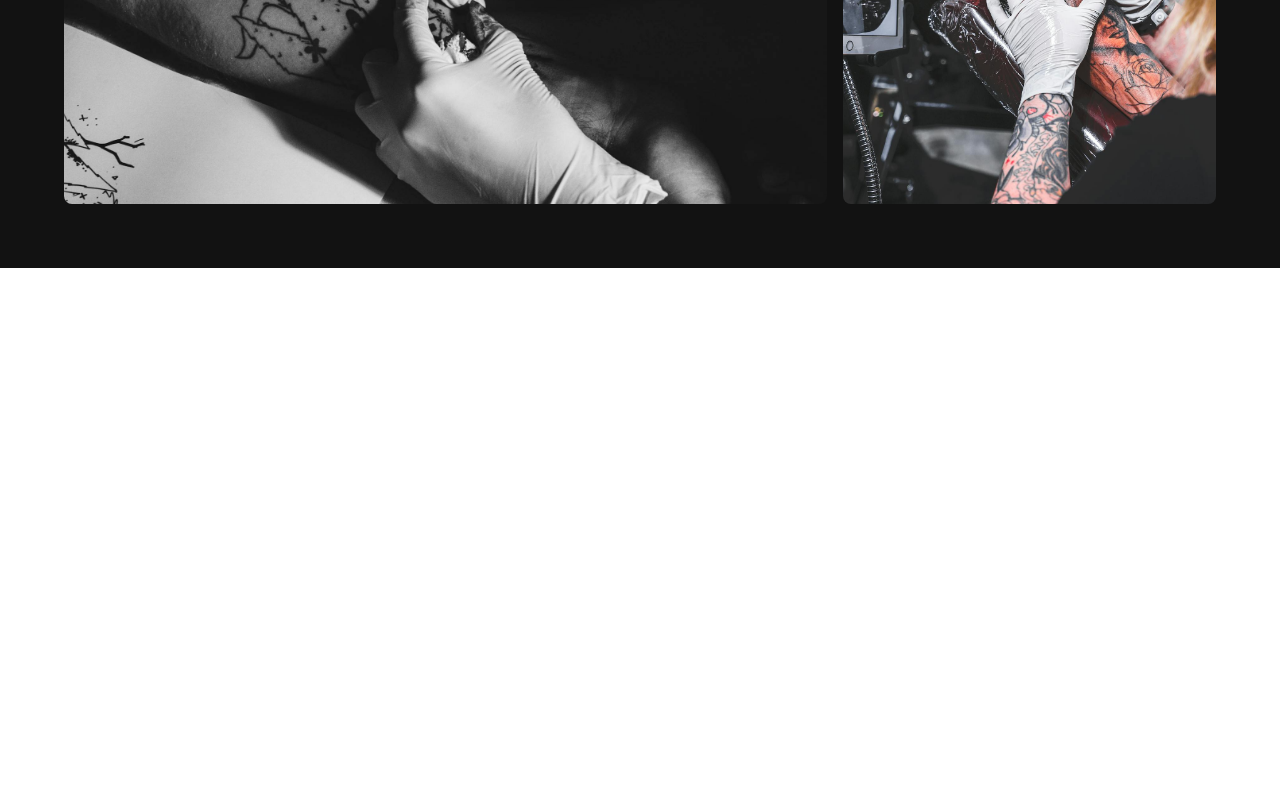
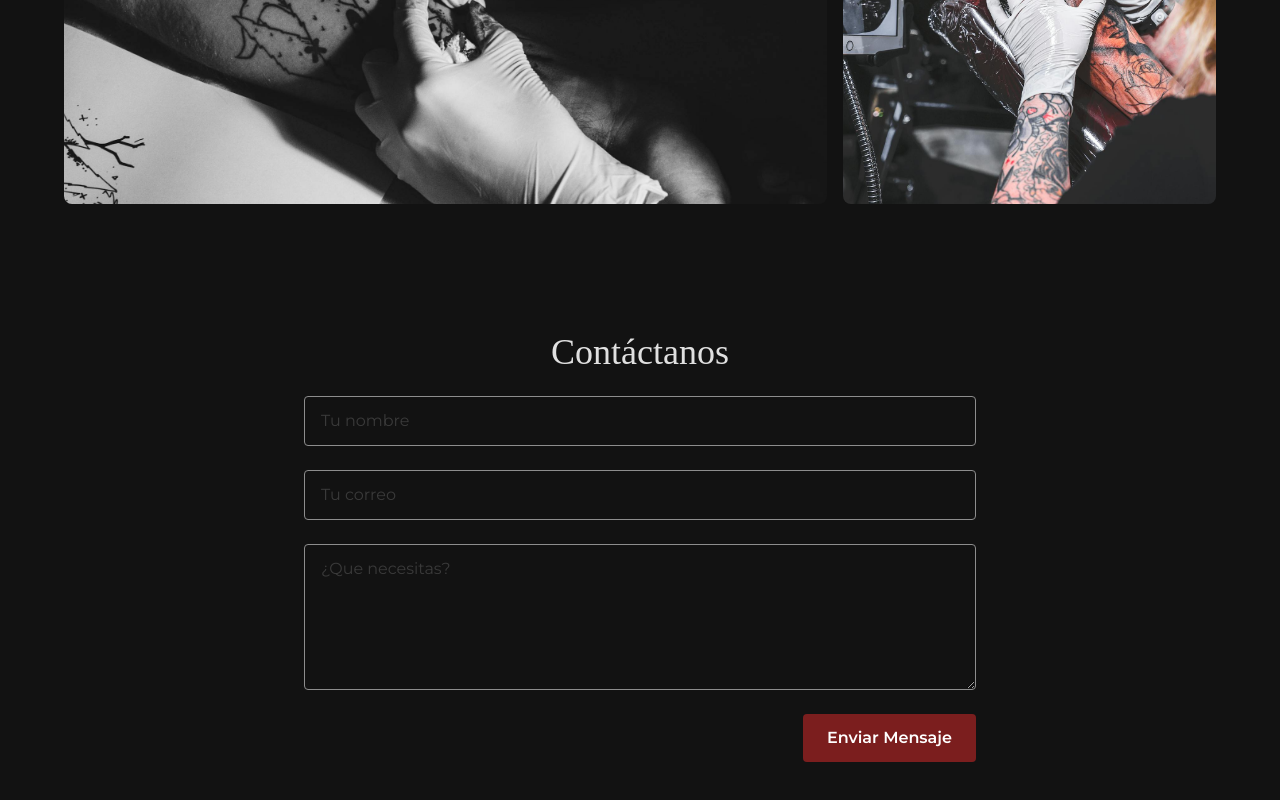
Before and after one commit to MarcoPozo/TattooMS, a React (Vite) app: page / in a window 1280 px wide. Shown: the part 2995-3795 px from the top of the page. Before the commit the page ends 3263 px from the top, so only its background shows below. Built offline with nearby package versions, Linux system fonts and the light colour scheme; a web font is replaced by a local one.

Commit message:
Se añadio seccion de contacto

```diff
--- /dev/null
+++ b/src/components/Contact/ContactForm.jsx
@@ -0,0 +1,52 @@
+import { motion } from "framer-motion";
+
+export default function ContactForm() {
+  return (
+    <section id="contact" className="bg-[var(--color-bg)] px-6 py-16 font-body">
+      <motion.div
+        className="max-w-2xl mx-auto"
+        initial={{ opacity: 0, y: 40 }}
+        whileInView={{ opacity: 1, y: 0 }}
+        transition={{ duration: 0.6 }}
+        viewport={{ once: true }}>
+        <h2 className="text-3xl md:text-4xl text-[var(--color-text)] font-titulo mb-6 text-center">
+          Contáctanos
+        </h2>
+
+        <form className="flex flex-col gap-6">
+          <input
+            type="text"
+            name="name"
+            placeholder="Tu nombre"
+            required
+            className="bg-transparent border border-[var(--color-border)] px-4 py-3 rounded text-[var(--color-text)] placeholder-[var(--color-text-secondary)] focus:outline-none focus:ring-2 focus:ring-[var(--color-accent)] transition"
+          />
+
+          <input
+            type="email"
+            name="email"
+            placeholder="Tu correo"
+            required
+            className="bg-transparent border border-[var(--color-border)] px-4 py-3 rounded text-[var(--color-text)] placeholder-[var(--color-text-secondary)] focus:outline-none focus:ring-2 focus:ring-[var(--color-accent)] transition"
+          />
+
+          <textarea
+            name="message"
+            rows="5"
+            placeholder="¿Que necesitas?"
+            required
+            className="bg-transparent border border-[var(--color-border)] px-4 py-3 rounded text-[var(--color-text)] placeholder-[var(--color-text-secondary)] focus:outline-none focus:ring-2 focus:ring-[var(--color-accent)] transition"
+          />
+
+          <motion.button
+            type="submit"
+            whileHover={{ scale: 1.05 }}
+            whileTap={{ scale: 0.95 }}
+            className="self-end bg-[var(--color-primary)] text-white px-6 py-3 rounded font-semibold hover:bg-[var(--color-hover)] transition">
+            Enviar Mensaje
+          </motion.button>
+        </form>
+      </motion.div>
+    </section>
+  );
+}
--- a/src/pages/Home.jsx
+++ b/src/pages/Home.jsx
@@ -2,6 +2,7 @@ import Hero from "../components/Hero/Hero";
 import Navbar from "../components/Navbar/Navbar";
 import About from "../components/About/About";
 import Gallery from "../components/Gallery/Gallery";
+import ContactForm from "../components/Contact/ContactForm";
 
 export default function Home() {
   return (
@@ -10,6 +11,7 @@ export default function Home() {
       <Hero />
       <About />
       <Gallery />
+      <ContactForm />
     </>
   );
 }
```
